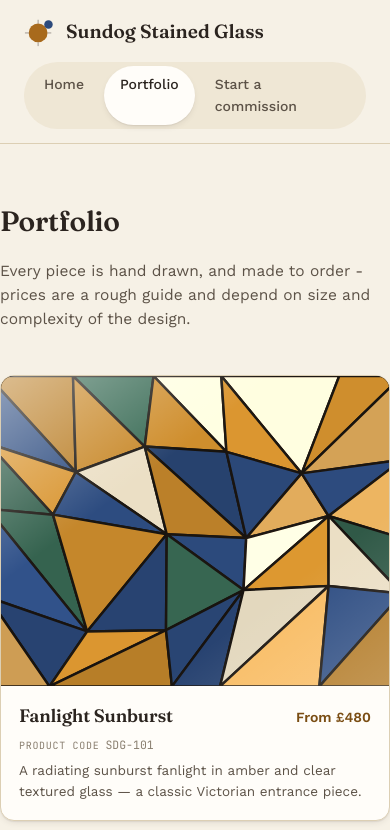
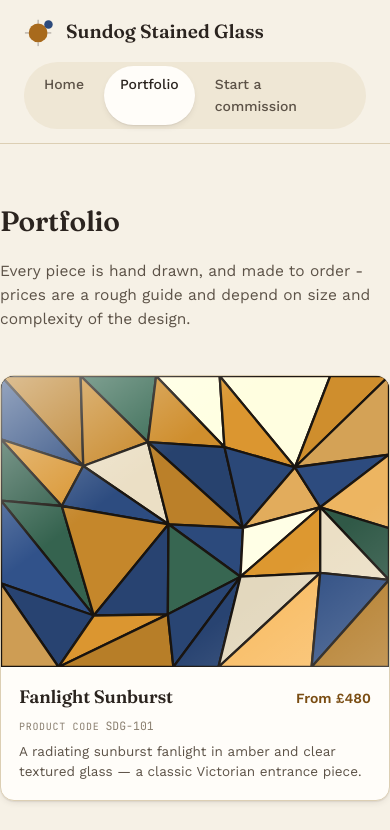
Before and after one commit to jamiewebb182-creator/Sundog, a Next.js app: page /portfolio in a window 390 px wide. Shown: the top 830 px of the page. Built offline with nearby package versions, Linux system fonts and the light colour scheme.

Commit message:
Update globals.css

```diff
--- a/app/globals.css
+++ b/app/globals.css
@@ -148,9 +148,13 @@ section.block:last-child { margin-bottom: 0; }
 .social-link:hover { background: var(--surface); }
 
 .toolbar { display: flex; justify-content: space-between; align-items: flex-end; margin-bottom: 28px; gap: 20px; flex-wrap: wrap; }
-.pgrid { display: grid; grid-template-columns: repeat(3, 1fr); gap: 22px; }
-.pcard { position: relative; background: var(--surface); border: 1px solid var(--line); border-radius: var(--radius); overflow: hidden; box-shadow: var(--shadow-sm); display: flex; flex-direction: column; }
-.pcard .frame { aspect-ratio: 5 / 4; }
+/* Masonry: each card sizes to its own photo's real proportions (set via
+   imageWidth/imageHeight in lib/content.ts) instead of a fixed box, so tall
+   door photos and wide fanlight photos can sit together without cropping. */
+.pgrid { column-count: 3; column-gap: 22px; }
+.pcard { display: inline-block; width: 100%; break-inside: avoid; margin-bottom: 22px; background: var(--surface); border: 1px solid var(--line); border-radius: var(--radius); overflow: hidden; box-shadow: var(--shadow-sm); }
+.pcard .frame img { width: 100%; height: auto; object-fit: initial; }
+.pcard .frame.ph-frame { aspect-ratio: 4 / 3; }
 .pcard-body { padding: 16px 18px 18px; display: flex; flex-direction: column; gap: 6px; }
 .pcard-top { display: flex; justify-content: space-between; gap: 10px; align-items: baseline; }
 .pcard h3 { font-size: 18px; }
@@ -212,12 +216,12 @@ footer .wrap { display: flex; justify-content: space-between; flex-wrap: wrap; g
   .gallery { grid-template-columns: 1fr 1fr; }
   .quicknav { grid-template-columns: 1fr; }
   .contact { grid-template-columns: 1fr; }
-  .pgrid { grid-template-columns: 1fr 1fr; }
+  .pgrid { column-count: 2; }
   .grid-2 { grid-template-columns: 1fr; }
 }
 @media (max-width: 560px) {
   .gallery { grid-template-columns: 1fr; }
-  .pgrid { grid-template-columns: 1fr; }
+  .pgrid { column-count: 1; }
   header .wrap { gap: 12px; }
   nav.mainnav { order: 3; width: 100%; justify-content: space-between; }
 }
```
